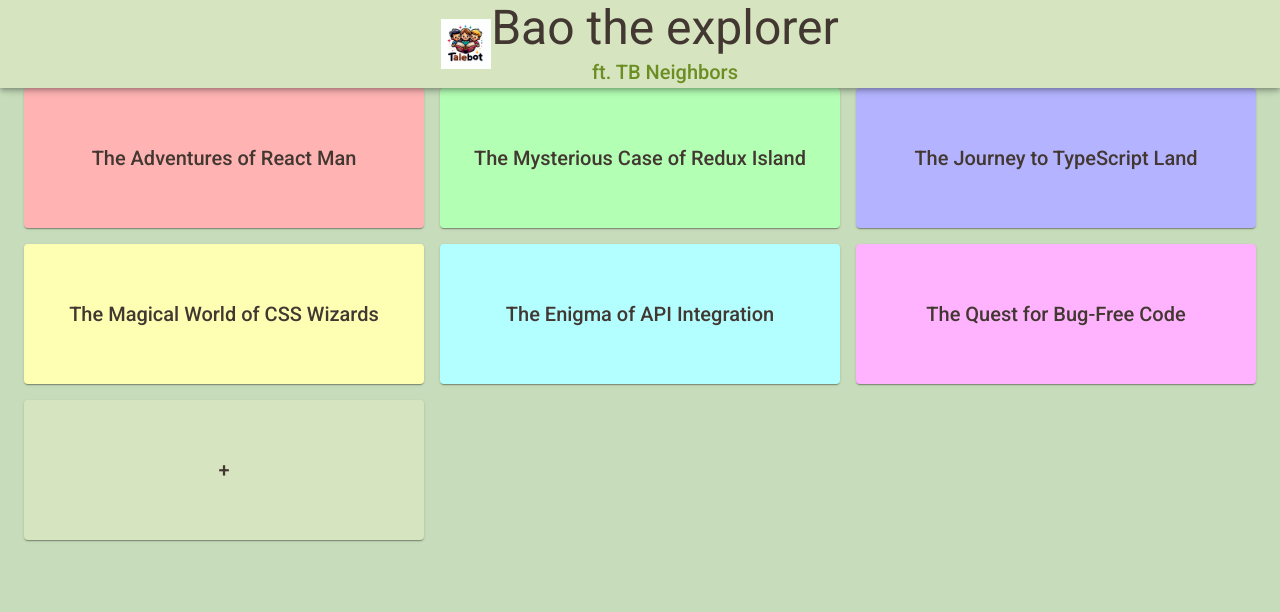
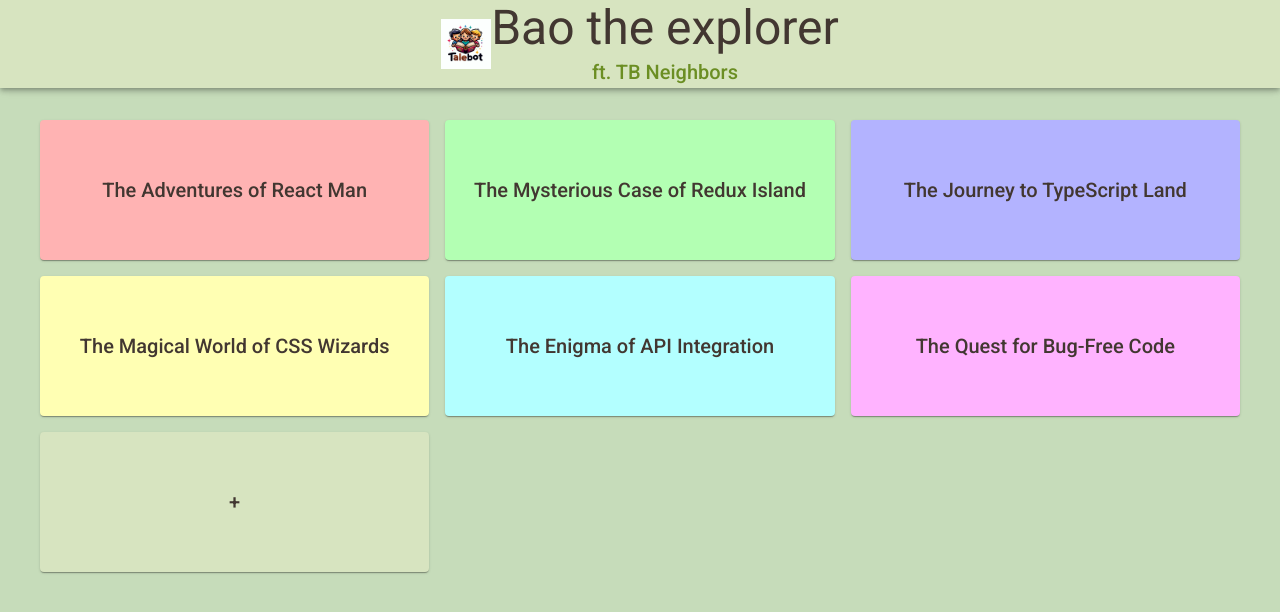
Before and after one commit to visiodeibc/pr-talemaker, a Next.js app: page / in a window 1280 px wide. Shown: the top 612 px of the page. Built offline with nearby package versions, Linux system fonts and the light colour scheme.

Commit message:
margin update

```diff
--- a/src/app/layout.tsx
+++ b/src/app/layout.tsx
@@ -72,8 +72,8 @@ export default function RootLayout({
             component="main"
             sx={{
               flexGrow: 1,
-              mt: ["48px", "56px", "64px"],
-              p: 3,
+              mt: 10,
+              p: 5,
             }}
           >
             {children}
```
